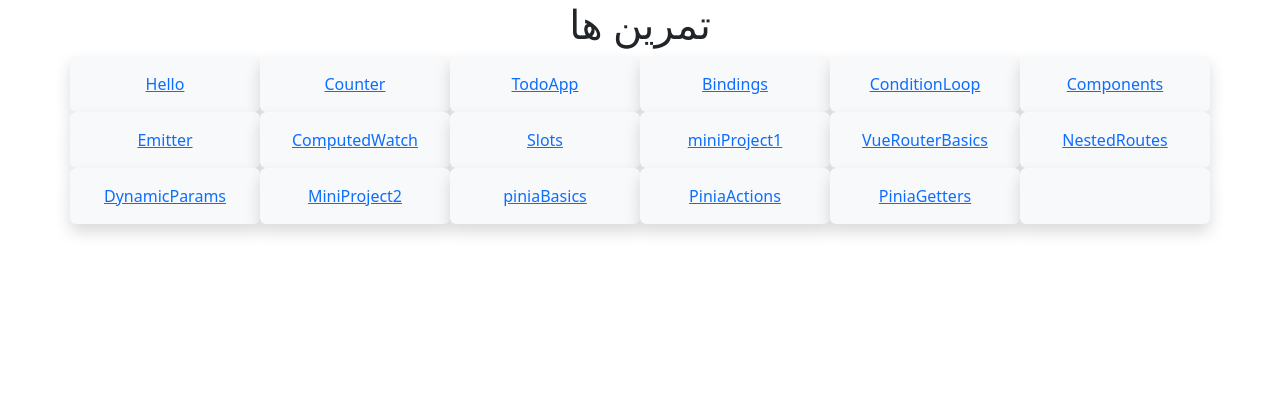
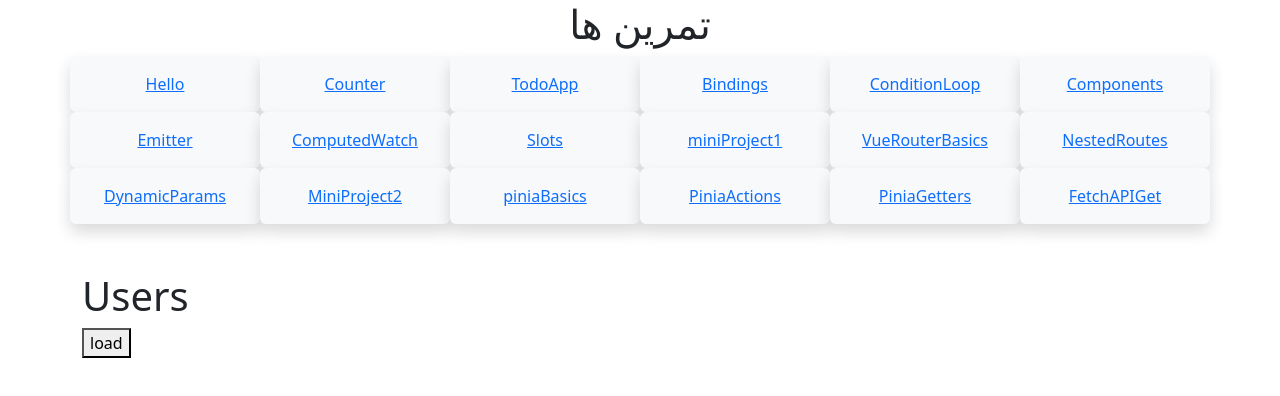
Before and after one commit to ielhamsv/vue-learning-30days, a Vue app in the folder vue-30days/: page /FetchAPIGet in a window 1280 px wide. Shown: the top 396 px of the page. Built offline with nearby package versions, Linux system fonts and the light colour scheme.

Commit message:
day18 , Fetch API (GET)

```diff
--- a/vue-30days/src/App.vue
+++ b/vue-30days/src/App.vue
@@ -61,7 +61,9 @@
       <div class="col-md-2 shadow p-3 bg-body-tertiary rounded text-center">
         <router-link to="/PiniaGetters">PiniaGetters</router-link>
       </div>
-      <div class="col-md-2 shadow p-3 bg-body-tertiary rounded text-center"></div>
+      <div class="col-md-2 shadow p-3 bg-body-tertiary rounded text-center">
+        <router-link to="/FetchAPIGet">FetchAPIGet</router-link>
+      </div>
     </div>
     </div>
   </header>
--- a/vue-30days/src/router/index.js
+++ b/vue-30days/src/router/index.js
@@ -19,6 +19,7 @@ import Post from "@/components/Post.vue";
 import piniaBasics from "@/views/piniaBasics.vue"
 import PiniaActions from "@/views/PiniaActions.vue";
 import PiniaGetters from "@/views/PiniaGetters.vue";
+import FetchAPIGet from "@/views/FetchAPIGet.vue";
 
 
 const router = createRouter({
@@ -48,6 +49,7 @@ const router = createRouter({
     {path: '/piniaBasics', name: 'piniaBasics', component: piniaBasics},
     {path: '/PiniaActions', name: 'PiniaActions', component: PiniaActions},
     {path: '/PiniaGetters', name: 'PiniaGetters', component: PiniaGetters},
+    {path: '/FetchAPIGet', name: 'FetchAPIGet', component: FetchAPIGet},
   ],
 })
 
--- /dev/null
+++ b/vue-30days/src/views/FetchAPIGet.vue
@@ -0,0 +1,21 @@
+<script setup>
+import {ref} from "vue"
+const users=ref([])
+
+async function FetchUser(){
+  const res = await fetch("https://jsonplaceholder.typicode.com/users")
+  users.value = await res.json()
+}
+</script>
+
+<template>
+<h1>Users</h1>
+  <button @click="FetchUser">load</button>
+  <ul>
+    <li v-for="(user) in users" :key="user.id">{{user.name}}</li>
+  </ul>
+</template>
+
+<style scoped>
+
+</style>
```
